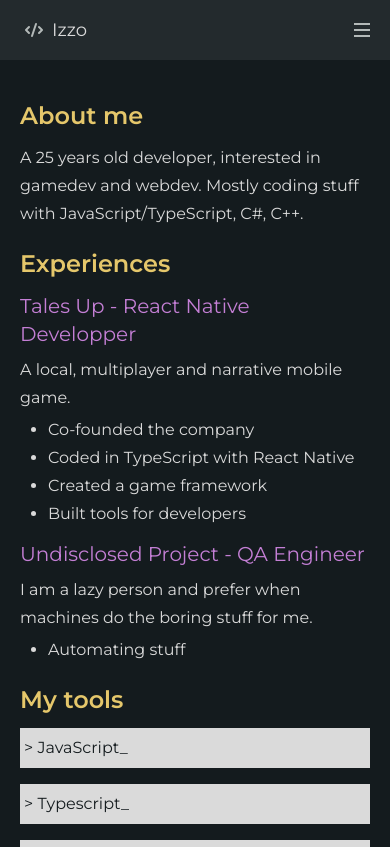
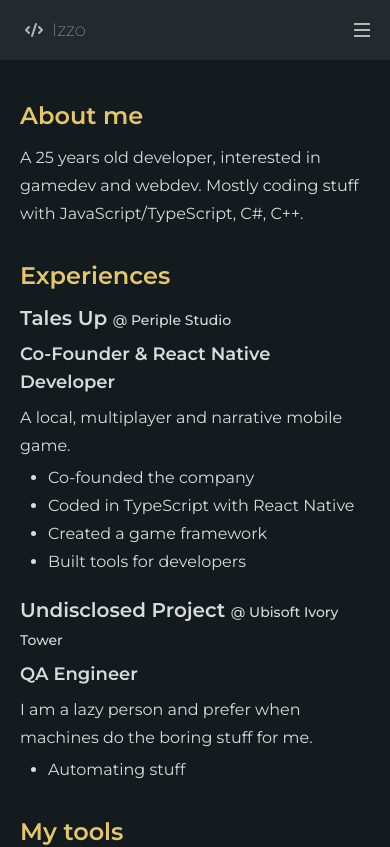
Before and after one commit to MB-Izzo/izzo-blog, a Next.js app: page /resume in a window 390 px wide. Shown: the top 847 px of the page. Built offline with nearby package versions, Linux system fonts and the light colour scheme.

Commit message:
Design update responsive, colors and resume

```diff
--- a/components/navbar.js
+++ b/components/navbar.js
@@ -38,7 +38,7 @@ export default function Navbar() {
                     clipRule="evenodd"
                   />
                 </svg>
-                <span className="text-white text-lg">Izzo</span>
+                <span className="font-thin text-white text-lg">Izzo</span>
               </span>
             </div>
             <div className="hidden md:flex items-center space-x-1">
@@ -59,7 +59,12 @@ export default function Navbar() {
             </div>
           </div>
           <div className="hidden md:flex items-center space-x-3">
-            <a href="" className="py-2, px-2 font-medium text-light-gray">
+            <a
+              href="https://github.com/mb-izzo"
+              target="_blank"
+							rel="noreferrer"
+              className="py-2, px-2 font-medium text-light-gray"
+            >
               <svg
                 xmlns="http://www.w3.org/2000/svg"
                 viewBox="0 0 496 512"
@@ -68,7 +73,12 @@ export default function Navbar() {
                 <path d="M165.9 397.4c0 2-2.3 3.6-5.2 3.6-3.3.3-5.6-1.3-5.6-3.6 0-2 2.3-3.6 5.2-3.6 3-.3 5.6 1.3 5.6 3.6zm-31.1-4.5c-.7 2 1.3 4.3 4.3 4.9 2.6 1 5.6 0 6.2-2s-1.3-4.3-4.3-5.2c-2.6-.7-5.5.3-6.2 2.3zm44.2-1.7c-2.9.7-4.9 2.6-4.6 4.9.3 2 2.9 3.3 5.9 2.6 2.9-.7 4.9-2.6 4.6-4.6-.3-1.9-3-3.2-5.9-2.9zM244.8 8C106.1 8 0 113.3 0 252c0 110.9 69.8 205.8 169.5 239.2 12.8 2.3 17.3-5.6 17.3-12.1 0-6.2-.3-40.4-.3-61.4 0 0-70 15-84.7-29.8 0 0-11.4-29.1-27.8-36.6 0 0-22.9-15.7 1.6-15.4 0 0 24.9 2 38.6 25.8 21.9 38.6 58.6 27.5 72.9 20.9 2.3-16 8.8-27.1 16-33.7-55.9-6.2-112.3-14.3-112.3-110.5 0-27.5 7.6-41.3 23.6-58.9-2.6-6.5-11.1-33.3 2.6-67.9 20.9-6.5 69 27 69 27 20-5.6 41.5-8.5 62.8-8.5s42.8 2.9 62.8 8.5c0 0 48.1-33.6 69-27 13.7 34.7 5.2 61.4 2.6 67.9 16 17.7 25.8 31.5 25.8 58.9 0 96.5-58.9 104.2-114.8 110.5 9.2 7.9 17 22.9 17 46.4 0 33.7-.3 75.4-.3 83.6 0 6.5 4.6 14.4 17.3 12.1C428.2 457.8 496 362.9 496 252 496 113.3 383.5 8 244.8 8zM97.2 352.9c-1.3 1-1 3.3.7 5.2 1.6 1.6 3.9 2.3 5.2 1 1.3-1 1-3.3-.7-5.2-1.6-1.6-3.9-2.3-5.2-1zm-10.8-8.1c-.7 1.3.3 2.9 2.3 3.9 1.6 1 3.6.7 4.3-.7.7-1.3-.3-2.9-2.3-3.9-2-.6-3.6-.3-4.3.7zm32.4 35.6c-1.6 1.3-1 4.3 1.3 6.2 2.3 2.3 5.2 2.6 6.5 1 1.3-1.3.7-4.3-1.3-6.2-2.2-2.3-5.2-2.6-6.5-1zm-11.4-14.7c-1.6 1-1.6 3.6 0 5.9 1.6 2.3 4.3 3.3 5.6 2.3 1.6-1.3 1.6-3.9 0-6.2-1.4-2.3-4-3.3-5.6-2z" />
               </svg>
             </a>
-            <a href="" className="py-2, px-2 font-medium text-light-gray">
+            <a
+              href="https://twitter.com/@Eagleee_"
+              target="_blank"
+							rel="noreferrer"
+              className="py-2, px-2 font-medium text-light-gray"
+            >
               <svg
                 xmlns="http://www.w3.org/2000/svg"
                 viewBox="0 0 512 512"
@@ -77,8 +87,17 @@ export default function Navbar() {
                 <path d="M459.37 151.716c.325 4.548.325 9.097.325 13.645 0 138.72-105.583 298.558-298.558 298.558-59.452 0-114.68-17.219-161.137-47.106 8.447.974 16.568 1.299 25.34 1.299 49.055 0 94.213-16.568 130.274-44.832-46.132-.975-84.792-31.188-98.112-72.772 6.498.974 12.995 1.624 19.818 1.624 9.421 0 18.843-1.3 27.614-3.573-48.081-9.747-84.143-51.98-84.143-102.985v-1.299c13.969 7.797 30.214 12.67 47.431 13.319-28.264-18.843-46.781-51.005-46.781-87.391 0-19.492 5.197-37.36 14.294-52.954 51.655 63.675 129.3 105.258 216.365 109.807-1.624-7.797-2.599-15.918-2.599-24.04 0-57.828 46.782-104.934 104.934-104.934 30.213 0 57.502 12.67 76.67 33.137 23.715-4.548 46.456-13.32 66.599-25.34-7.798 24.366-24.366 44.833-46.132 57.827 21.117-2.273 41.584-8.122 60.426-16.243-14.292 20.791-32.161 39.308-52.628 54.253z" />
               </svg>
             </a>
-            <a href="" className="py-2, px-2 font-medium text-light-gray">
-              <svg xmlns="http://www.w3.org/2000/svg" viewBox="0 0 512 512" className="fill-light-gray w-5 h-5">
+            <a
+              href="https://twitch.tv/I2zo"
+              target="_blank"
+							rel="noreferrer"
+              className="py-2, px-2 font-medium text-light-gray"
+            >
+              <svg
+                xmlns="http://www.w3.org/2000/svg"
+                viewBox="0 0 512 512"
+                className="fill-light-gray w-5 h-5"
+              >
                 <path d="M391.17,103.47H352.54v109.7h38.63ZM285,103H246.37V212.75H285ZM120.83,0,24.31,91.42V420.58H140.14V512l96.53-91.42h77.25L487.69,256V0ZM449.07,237.75l-77.22,73.12H294.61l-67.6,64v-64H140.14V36.58H449.07Z" />
               </svg>
             </a>
@@ -89,7 +108,7 @@ export default function Navbar() {
               onClick={handleClickMobile}
             >
               <svg
-                className=" w-6 h-6 text-light-gray hover:text-green"
+                className=" w-6 h-6 text-light-gray hover:text-yellow"
                 x-show="!showMenu"
                 fill="none"
                 strokeLineCap="round"
@@ -110,6 +129,7 @@ export default function Navbar() {
             <Link href="/">
               <a
                 className="text-white block text-sm px-2 py-4 hover:bg-yellow transition duration-300"
+                onClick={() => setShouldHide("hidden")}
               >
                 Blog
               </a>
@@ -117,6 +137,7 @@ export default function Navbar() {
             <Link href="/resume">
               <a
                 className="block text-white text-sm px-2 py-4 hover:bg-yellow transition duration-300"
+                onClick={() => setShouldHide("hidden")}
               >
                 Resume
               </a>
--- a/pages/post/[slug].js
+++ b/pages/post/[slug].js
@@ -6,7 +6,7 @@ import highlightjs from 'markdown-it-highlightjs'
 export default function PostPage({ frontmatter, content }) {
   const mdd = md().use(highlightjs);
   return (
-    <div className="prose prose-invert prose-headings:text-blue prose-strong:text-yellow prose-a:text-cyan max-w-none w-full md:w-1/2 mt-5 p-5 md:p-0">
+    <div className="prose prose-invert prose-headings:text-yellow prose-strong:text-blue prose-a:text-cyan max-w-none w-full md:w-2/3 lg:w-1/2 mt-5 p-5 md:p-0">
       <h1>{frontmatter.title}</h1>
       <div dangerouslySetInnerHTML={{ __html: mdd.render(content) }} />
     </div>
--- a/pages/resume.js
+++ b/pages/resume.js
@@ -2,7 +2,7 @@ import React from "react";
 
 export default function Resume() {
   return (
-    <div className="p-5 md:p-0 text-white w-full md:w-1/2 leading-7">
+    <div className="p-5 md:p-0 text-white w-full md:w-2/3 lg:w-1/2 leading-7">
       <div className="mt-5">
         <h2 className="text-2xl font-semibold mb-3 text-yellow">About me</h2>
         <p>
@@ -10,40 +10,48 @@ export default function Resume() {
           coding stuff with JavaScript/TypeScript, C#, C++.
         </p>
       </div>
-      <div className="mt-5">
+      <div className="mt-8">
         <h2 className="text-2xl font-semibold mb-3 text-yellow">Experiences</h2>
-				<h3 className="text-xl text-magenta mb-2">Tales Up - React Native Developper</h3>
-        <p>
-					A local, multiplayer and narrative mobile game.
-        </p>
+        <h3 className="text-xl mb-2 font-semibold">
+          Tales Up <span className="text-sm font-medium text-white">@ Periple Studio</span>
+        </h3>
+        <h3 className="text-lg font-semibold mb-2">
+          Co-Founder & React Native Developer
+        </h3>
+        <p>A local, multiplayer and narrative mobile game.</p>
         <ul className="list-disc pl-7 mt-1">
           <li>Co-founded the company</li>
           <li>Coded in TypeScript with React Native</li>
           <li>Created a game framework</li>
           <li>Built tools for developers</li>
         </ul>
-				<h3 className="text-xl text-magenta mb-2 mt-3">Undisclosed Project - QA Engineer</h3>
+        <h3 className="text-xl font-semibold mb-2 mt-5">
+          Undisclosed Project{" "}
+          <span className="text-sm text-white font-medium">@ Ubisoft Ivory Tower</span>
+        </h3>
+        <h3 className="text-lg font-semibold mb-2">QA Engineer</h3>
         <p>
-					I am a lazy person and prefer when machines do the boring stuff for me.
+          I am a lazy person and prefer when machines do the boring stuff for
+          me.
         </p>
         <ul className="list-disc pl-7 mt-1">
           <li>Automating stuff</li>
         </ul>
       </div>
-      <div className="mt-5">
+      <div className="mt-8">
         <h2 className="text-2xl font-semibold mb-3 text-yellow">My tools</h2>
         <div className="grid grid-flow-row gap-4 md:grid-flow-col">
           <div className="bg-white w-full text-black p-0 h-10 flex items-center pl-1 pr-5">
-						{'>'} JavaScript_
+            {">"} JavaScript_
           </div>
           <div className="bg-white w-full text-black p-0 h-10 flex items-center pl-1 pr-5">
-						{'>'} Typescript_
+            {">"} Typescript_
           </div>
           <div className="bg-white w-full text-black p-0 h-10 flex items-center pl-1 pr-5">
-						{'>'} C++_
+            {">"} C++_
           </div>
           <div className="bg-white w-full text-black p-0 h-10 flex items-center pl-1 pr-5">
-						{'>'} C#_
+            {">"} C#_
           </div>
         </div>
       </div>
```
Lines whose indentation alone changed are shown as unchanged.
